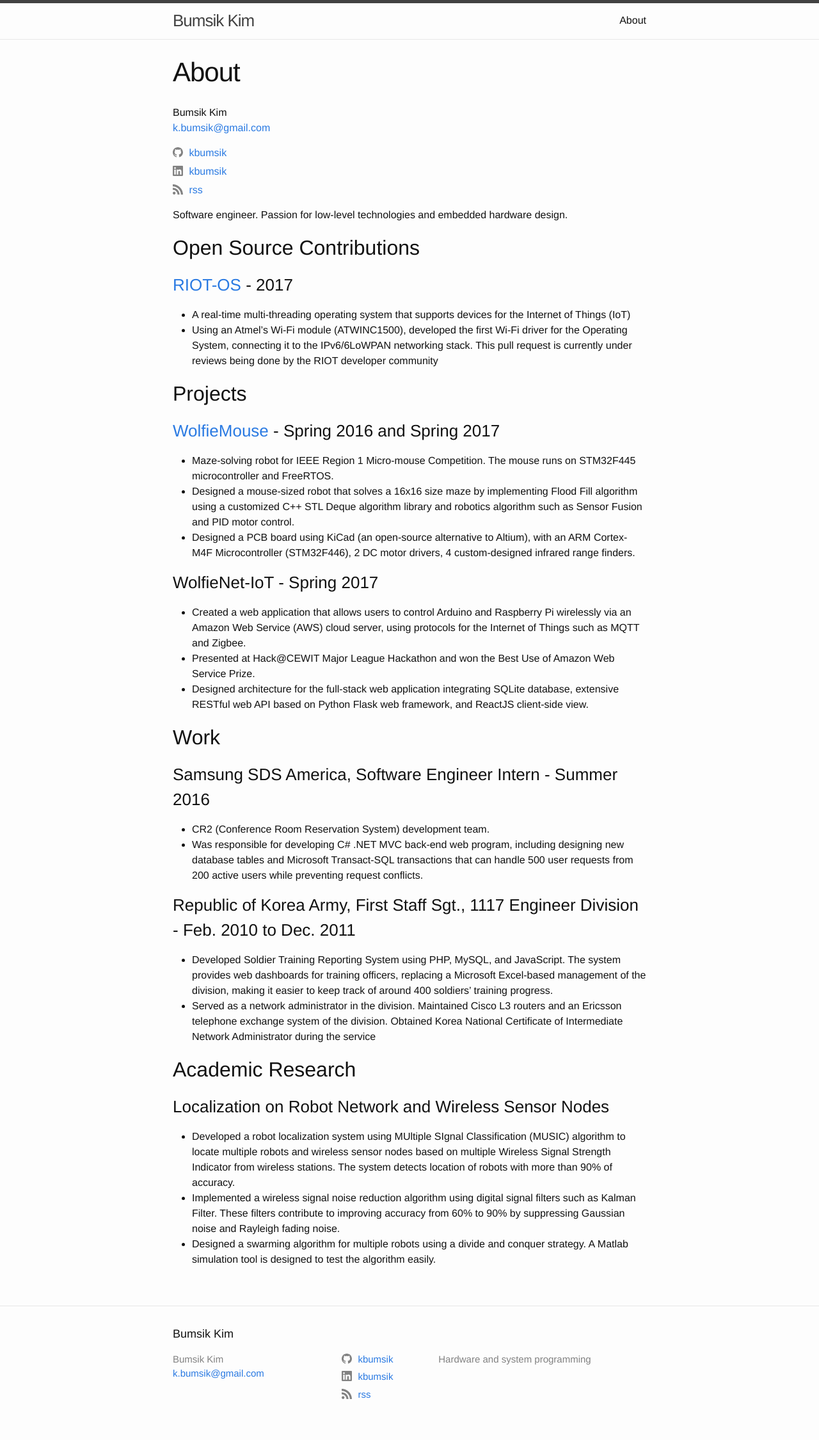
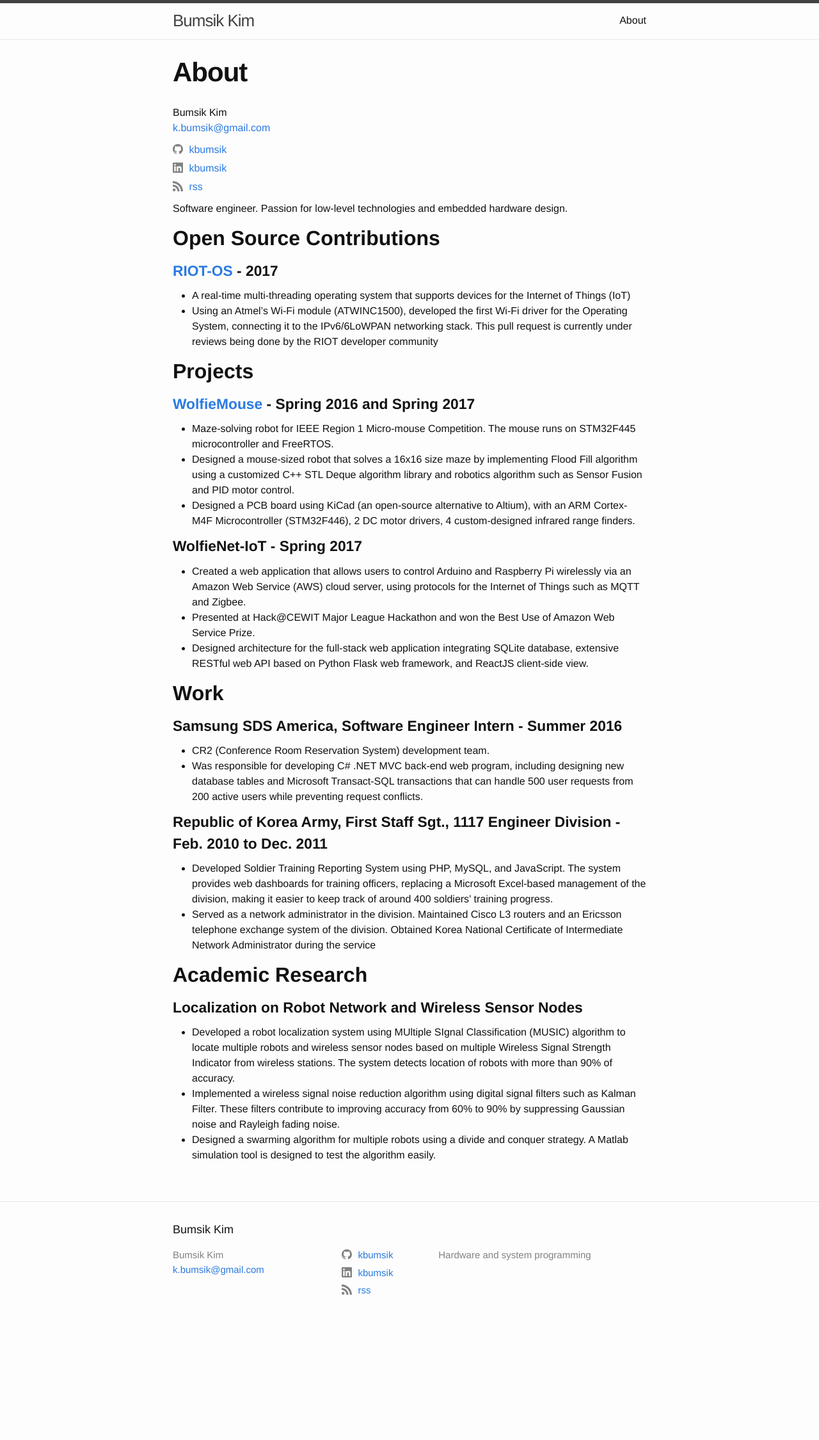
Before and after one commit to kbumsik/kbumsik.github.io, a Jekyll site: the page built from about.md, in a window 1280 px wide. Shown: the whole page at 64% size. Built offline with Jekyll 4.4.1, drawn with Linux system fonts in a browser that asks for light colours; after the commit the page ends 2083 px from its top, so only the background shows below that.

Commit message:
Fixed margins and font weight for h2 and h3

```diff
--- a/_sass/minima.scss
+++ b/_sass/minima.scss
@@ -43,6 +43,10 @@ $on-laptop:        800px !default;
   font-size: $base-font-size * $ratio;
 }
 
+@mixin relative-font-weight($ratio) {
+  font-weight: $base-font-weight * $ratio;
+}
+
 // Import partials.
 @import
   "minima/base",
--- a/_sass/minima/_base.scss
+++ b/_sass/minima/_base.scss
@@ -34,7 +34,7 @@ h1, h2, h3, h4, h5, h6,
 p, blockquote, pre,
 ul, ol, dl, figure,
 %vertical-rhythm {
-  margin-bottom: $spacing-unit / 2;
+  margin-bottom: $spacing-unit / 3;
 }
 
 
--- a/_sass/minima/_layout.scss
+++ b/_sass/minima/_layout.scss
@@ -212,6 +212,7 @@
 }
 
 .post-title {
+  @include relative-font-weight(1.5);
   @include relative-font-size(2.625);
   letter-spacing: -1px;
   line-height: 1;
@@ -225,6 +226,7 @@
   margin-bottom: $spacing-unit;
 
   h2 {
+    @include relative-font-weight(1.5);
     @include relative-font-size(2);
 
     @include media-query($on-laptop) {
@@ -233,10 +235,11 @@
   }
 
   h3 {
-    @include relative-font-size(1.625);
+    @include relative-font-weight(1.5);
+    @include relative-font-size(1.425);
 
     @include media-query($on-laptop) {
-      @include relative-font-size(1.375);
+      @include relative-font-size(1.275);
     }
   }
 
```
